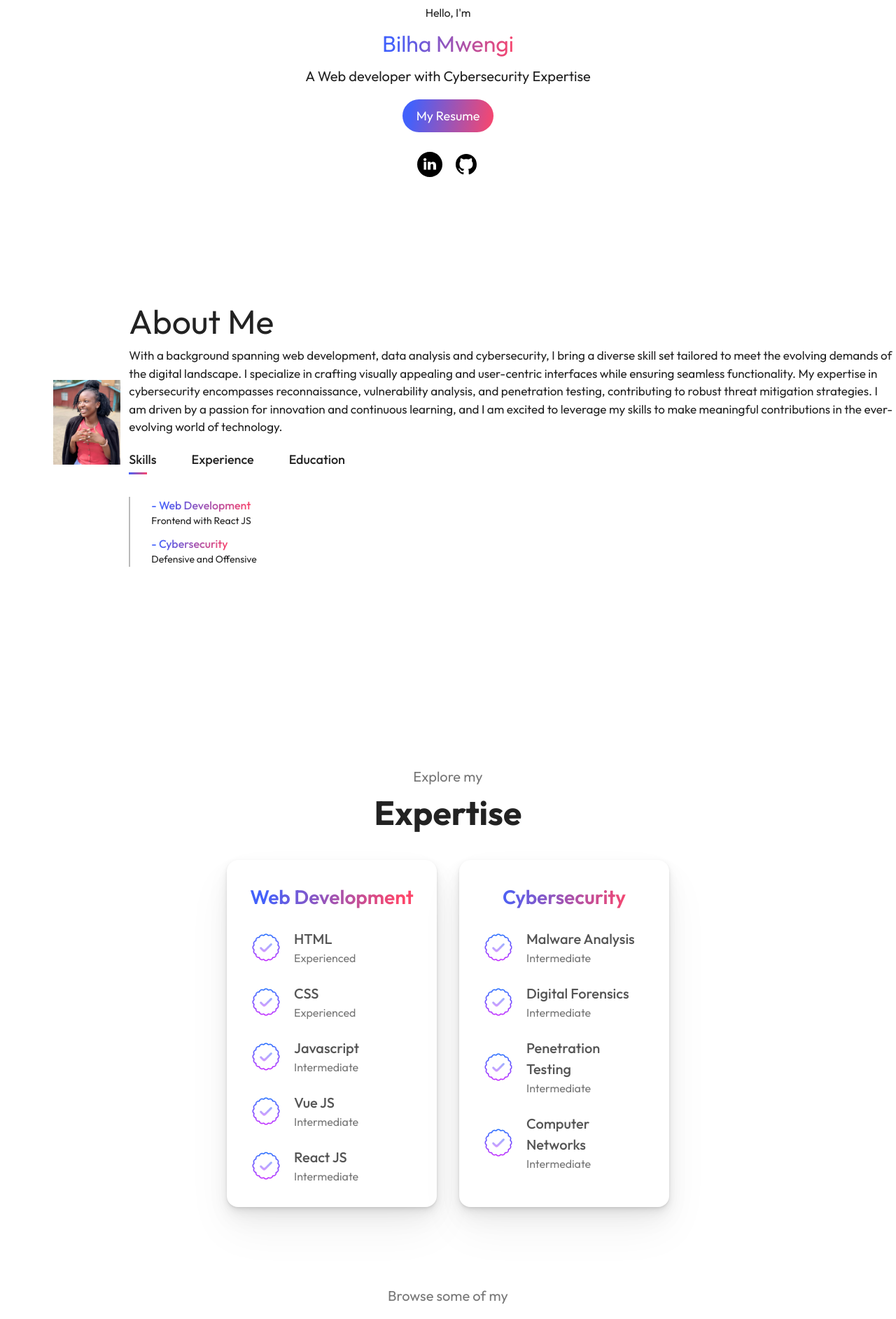
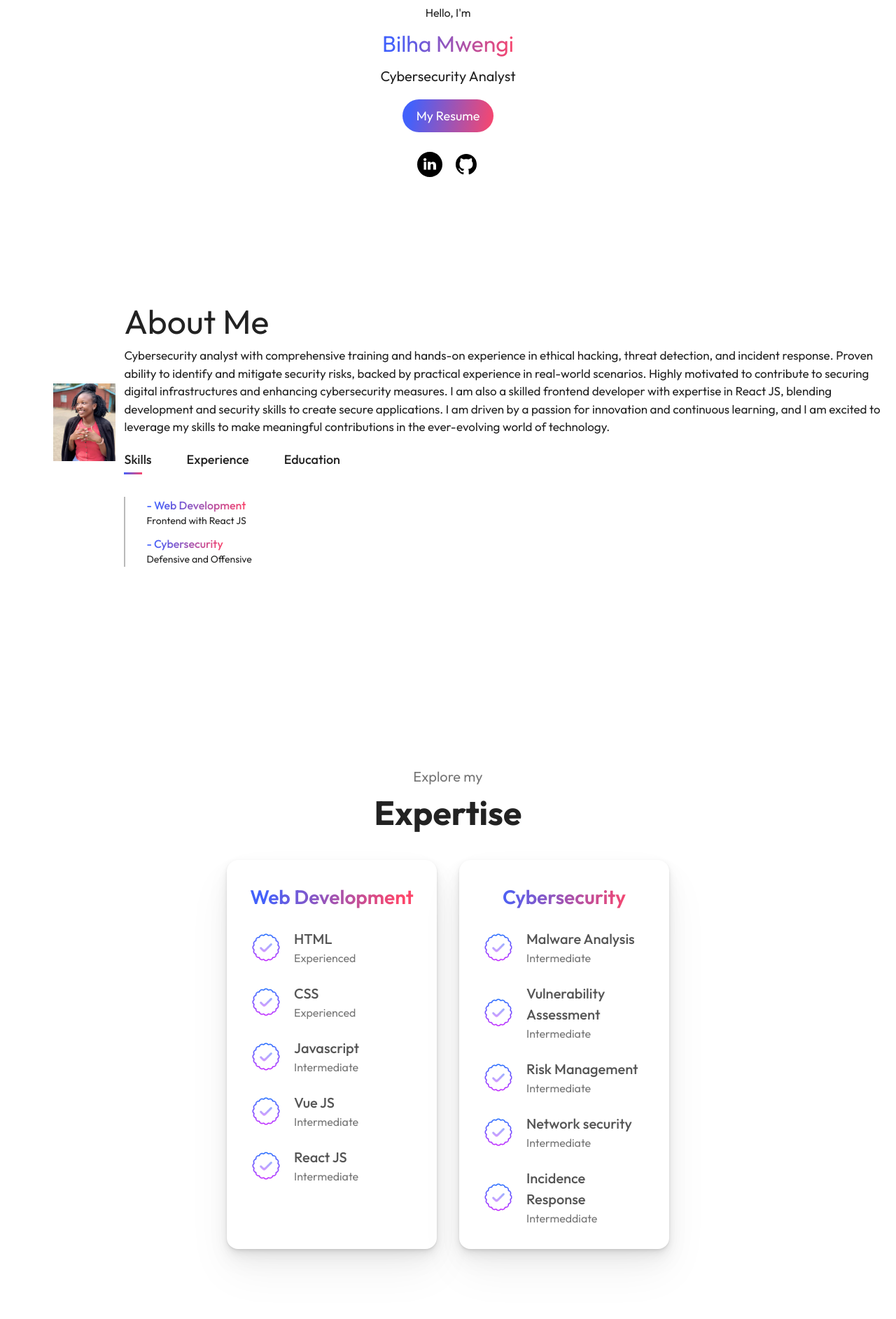
Before and after one commit to Bil-prog/My-portolio, a React (Vite) app in the folder portfolio/: page / in a window 1280 px wide. Shown: the part 468-2353 px from the top of the page at 70% size. Built offline with nearby package versions, Linux system fonts and the light colour scheme.

Commit message:
final touches

```diff
--- a/portfolio/src/components/CSS/About.css
+++ b/portfolio/src/components/CSS/About.css
@@ -52,3 +52,8 @@
         display: none;
     }
 }
+@media screen and (max-width: 413px) {
+    .about{
+        margin-bottom: 12rem;
+    }
+}
--- a/portfolio/src/components/JSX/About.jsx
+++ b/portfolio/src/components/JSX/About.jsx
@@ -14,7 +14,7 @@ export default function About() {
             <div className="text-container">
                 <h1 className="title">About Me</h1>
                     <p className='abt-description text txt'>
-                        With a background spanning web development, data analysis and cybersecurity, I bring a diverse skill set tailored to meet the evolving demands of the digital landscape. I specialize in crafting visually appealing and user-centric interfaces while ensuring seamless functionality. My expertise in cybersecurity encompasses reconnaissance, vulnerability analysis, and penetration testing, contributing to robust threat mitigation strategies. I am driven by a passion for innovation and continuous learning, and I am excited to leverage my skills to make meaningful contributions in the ever-evolving world of technology.
+                    Cybersecurity analyst with comprehensive training and hands-on experience in ethical hacking, threat detection, and incident response. Proven ability to identify and mitigate security risks, backed by practical experience in real-world scenarios. Highly motivated to contribute to securing digital infrastructures and enhancing cybersecurity measures. I am also a skilled frontend developer with expertise in React JS, blending development and security skills to create secure applications. I am driven by a passion for innovation and continuous learning, and I am excited to leverage my skills to make meaningful contributions in the ever-evolving world of technology.
                     </p>
             </div>
             <div className="timeline">
--- a/portfolio/src/components/JSX/Expertise.jsx
+++ b/portfolio/src/components/JSX/Expertise.jsx
@@ -20,9 +20,10 @@ const skills = [
     category: "Cybersecurity",
     details: [
       { name: "Malware Analysis", level: "Intermediate" },
-      { name: "Digital Forensics", level: "Intermediate" },
-      { name: "Penetration Testing", level: "Intermediate" },
-      { name: "Computer Networks", level: "Intermediate" }
+      { name: "Vulnerability Assessment", level: "Intermediate" },
+      { name: "Risk Management", level: "Intermediate" },
+      { name: "Network security", level: "Intermediate" },
+      { name: "Incidence Response", level: "Intermeddiate"}
     ]
   }
 ];
--- a/portfolio/src/components/JSX/Hero.jsx
+++ b/portfolio/src/components/JSX/Hero.jsx
@@ -21,7 +21,7 @@ export default function Hero() {
         <img className="hero-img" src={profileimg} alt="picture of me"/>
         <p className='text'>Hello, I'm</p>
         <h4 className='hero-title'>Bilha Mwengi</h4>
-        <p className='tag-line text'>A Web developer with Cybersecurity Expertise</p>
+        <p className='tag-line text'>Cybersecurity Analyst</p>
         <button className='resume-btn' onClick={handleDownload}>My Resume</button>
         <div className="socials">
             <img src={darkMode ? linkedinDark : linkedin} alt="linkedin" onClick={() => window.open('https://www.linkedin.com/in/bilha-mwengi/', "_blank", "noopener,noreferrer")}/>
```
Also changed, not shown: portfolio/src/components/JSX/DarkModeContext.jsx (line endings or trailing spaces), portfolio/src/components/JSX/Navbar.jsx (line endings or trailing spaces), portfolio/src/index.css (line endings or trailing spaces), 1 other file (tests, documents, lock files or other folders).
